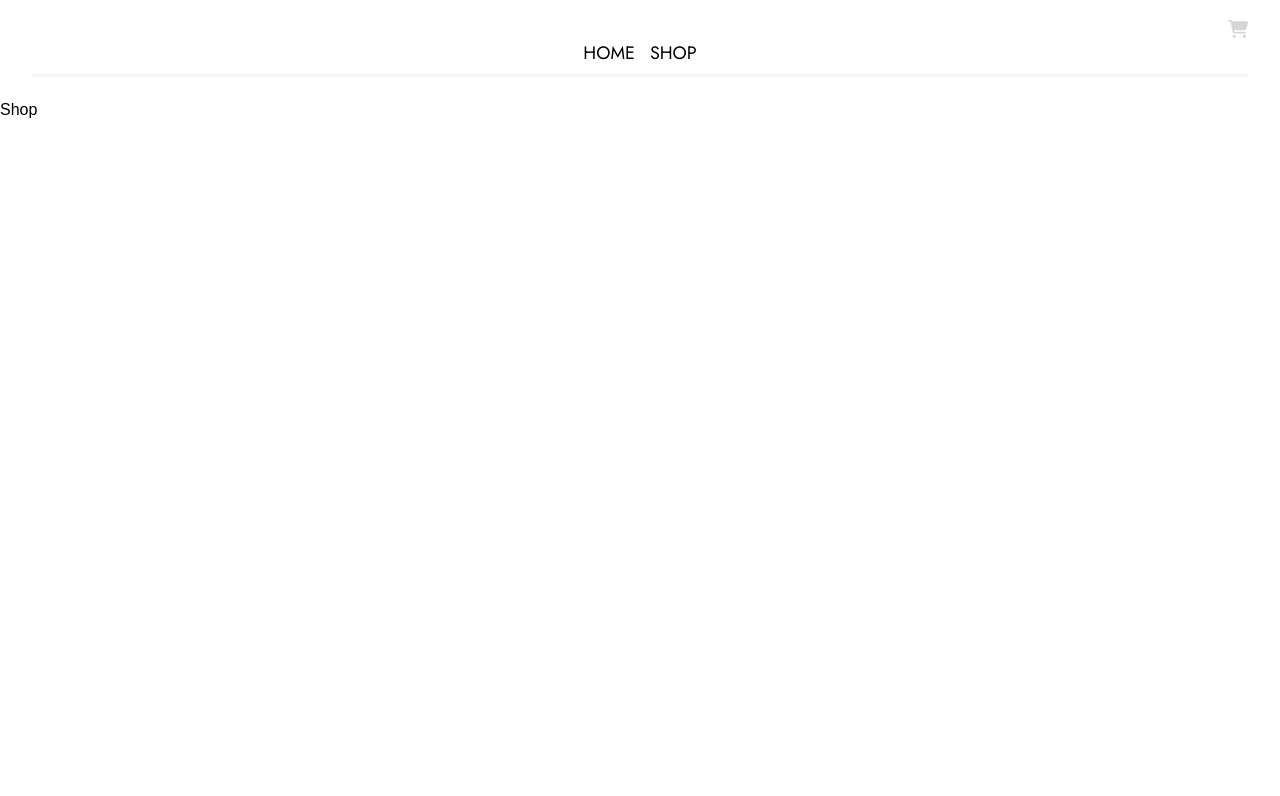
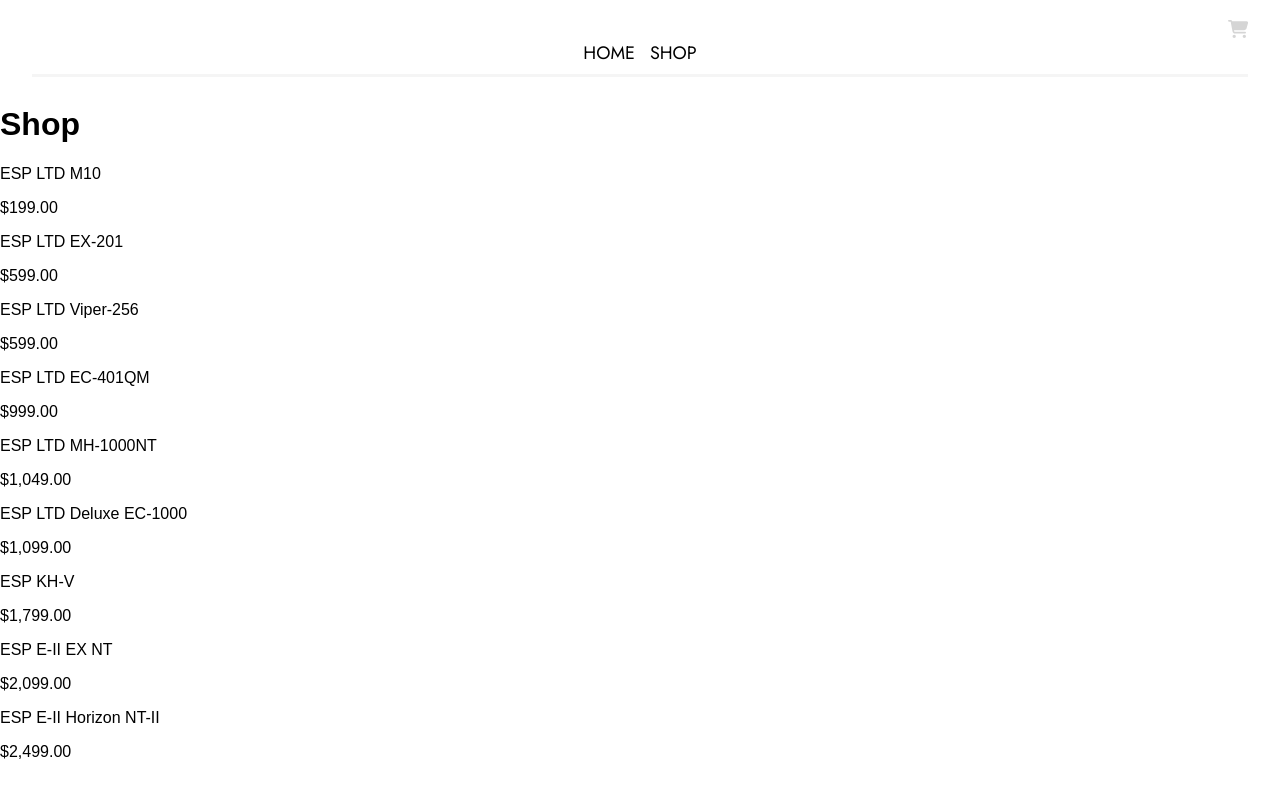
Before and after one commit to renderGUI/ecommerce-cart, a React (Create React App) app: page /shop in a window 1280 px wide. Shown: the top 796 px of the page. Built offline with nearby package versions, Linux system fonts and the light colour scheme; data requests are answered from the project's data file.

Commit message:
Render shop products

```diff
--- /dev/null
+++ b/db.json
@@ -0,0 +1,49 @@
+{
+  "products": [
+    {
+      "id": 1,
+      "product": "ESP LTD M10",
+      "price": "$199.00"
+    },
+    {
+      "id": 2,
+      "product": "ESP LTD EX-201",
+      "price": "$599.00"
+    },
+    {
+      "id": 3,
+      "product": "ESP LTD Viper-256",
+      "price": "$599.00"
+    },
+    {
+      "id": 4,
+      "product": "ESP LTD EC-401QM",
+      "price": "$999.00"
+    },
+    {
+      "id": 5,
+      "product": "ESP LTD MH-1000NT",
+      "price": "$1,049.00"
+    },
+    {
+      "id": 6,
+      "product": "ESP LTD Deluxe EC-1000",
+      "price": "$1,099.00"
+    },
+    {
+      "id": 7,
+      "product": "ESP KH-V",
+      "price": "$1,799.00"
+    },
+    {
+      "id": 8,
+      "product": "ESP E-II EX NT",
+      "price": "$2,099.00"
+    },
+    {
+      "id": 9,
+      "product": "ESP E-II Horizon NT-II",
+      "price": "$2,499.00"
+    }
+  ]
+}
--- a/package.json
+++ b/package.json
@@ -10,8 +10,10 @@
     "@testing-library/jest-dom": "^5.16.5",
     "@testing-library/react": "^13.4.0",
     "@testing-library/user-event": "^13.5.0",
+    "json-server": "^0.17.2",
     "react": "^18.2.0",
     "react-dom": "^18.2.0",
+    "react-query": "^3.39.3",
     "react-router-dom": "^6.8.2",
     "react-scripts": "5.0.1",
     "sass": "^1.58.3",
@@ -21,7 +23,8 @@
     "start": "react-scripts start",
     "build": "react-scripts build",
     "test": "react-scripts test",
-    "eject": "react-scripts eject"
+    "eject": "react-scripts eject",
+    "server": "json-server --watch db.json --port 3004"
   },
   "eslintConfig": {
     "extends": [
--- a/src/App.js
+++ b/src/App.js
@@ -3,10 +3,13 @@
 import Cart from "./pages/Cart";
 import Home from "./pages/Home";
 import Shop from "./pages/Shop";
+import { QueryClientProvider, QueryClient } from "react-query";
 
 const App = () => {
+  const client = new QueryClient();
   return (
     <div>
+      <QueryClientProvider client={client}>
         <BrowserRouter>
           <NavigationBar />
           <Routes>
@@ -15,6 +18,7 @@
             <Route path="/cart" element={<Cart />} />
           </Routes>
         </BrowserRouter>
+      </QueryClientProvider>
     </div>
   );
 };
--- /dev/null
+++ b/src/components/ShopItem.js
@@ -0,0 +1,12 @@
+import itemStyles from "./ShopItem.module.scss";
+
+const ShopItem = (props) => {
+  return (
+    <div className={itemStyles.itemContainer}>
+      <p>{props.product}</p>
+      <p>{props.price}</p>
+    </div>
+  );
+};
+
+export default ShopItem;
--- a/src/pages/Shop.js
+++ b/src/pages/Shop.js
@@ -1,7 +1,28 @@
+import { useQuery } from "react-query";
+import ShopItem from "../components/ShopItem";
+
+const getData = async () => {
+  const response = await fetch("http://localhost:3004/products");
+  const data = await response.json();
+  console.log(data);
+};
+
+getData();
+
 const Shop = () => {
+  const { data } = useQuery(["products"], async () => {
+    const response = await fetch("http://localhost:3004/products");
+    const data = await response.json();
+    return data;
+  });
   return (
     <div>
-      <p>Shop</p>
+      <h1>Shop</h1>
+      {data?.map((item) => {
+        return (
+          <ShopItem key={item.id} product={item.product} price={item.price} />
+        );
+      })}
     </div>
   );
 };
```
Also changed, not shown: src/components/ShopItem.module.scss (added), 1 other file (tests, documents, lock files or other folders). Lines whose indentation alone changed are shown as unchanged.
